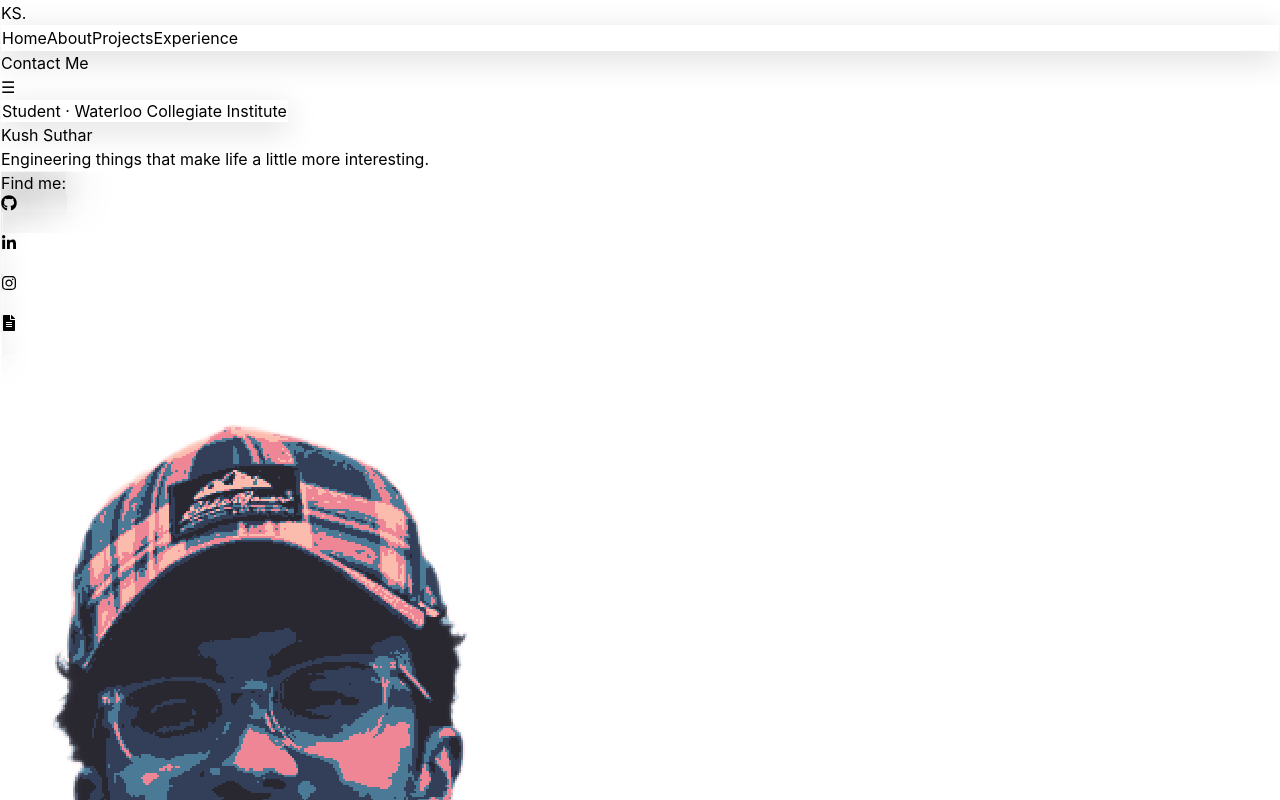
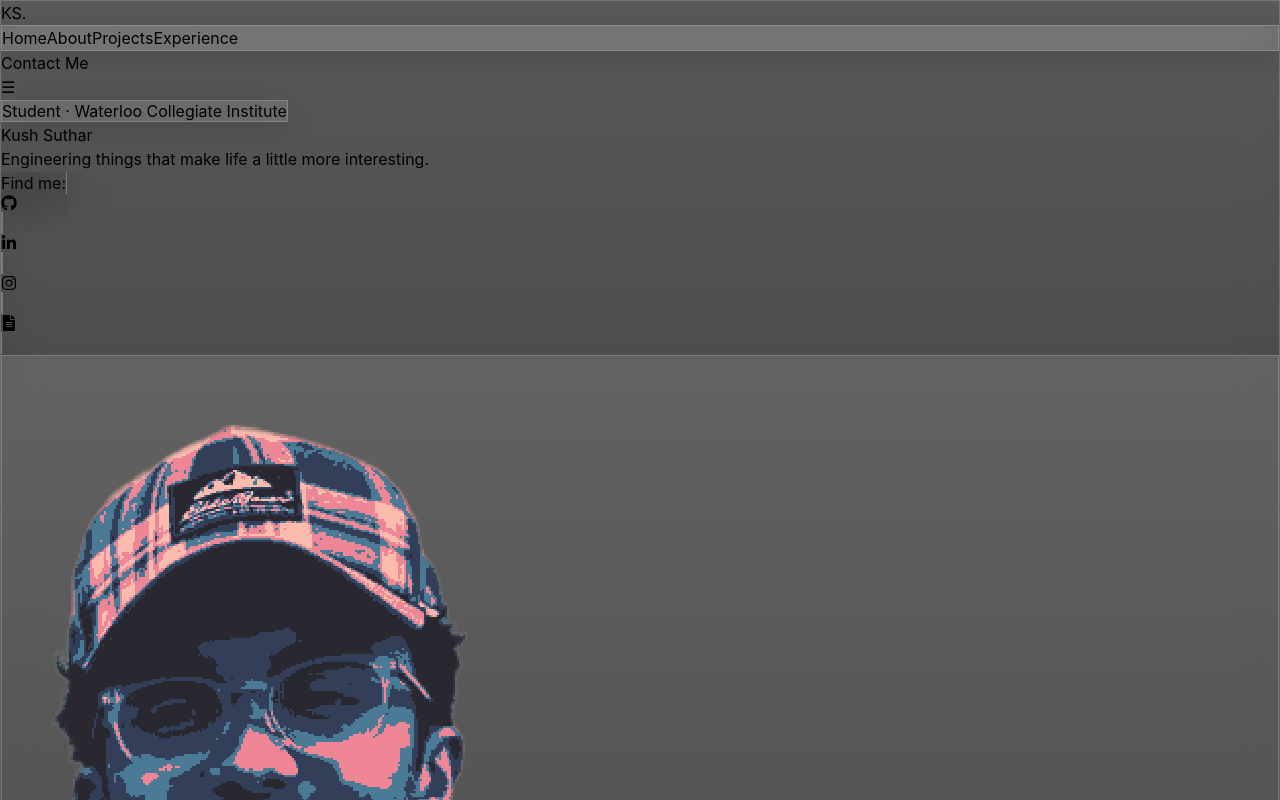
Before and after one commit to kus001/Portfolio-Site, a React (Vite) app in the folder vite-project/: page / in a window 1280 px wide. Shown: the top 800 px of the page. Built offline with nearby package versions, Linux system fonts and the light colour scheme.

Commit message:
Added a feature so that the background changes every refresh.

```diff
--- a/vite-project/src/App.jsx
+++ b/vite-project/src/App.jsx
@@ -5,6 +5,7 @@ import { Experience } from "@/sections/Experience";
 import { Hero } from "@/sections/Hero";
 import { Projects } from "@/sections/Projects";
 import { Contact } from "@/sections/Contact";
+import { randomBackground } from "@/styles/backgrounds";
 
 
 // had to get help from AI, could not figure out how to change the website from just being a single page where you scroll down, to having the buttons in the navbar actually lead to different pages.
@@ -22,16 +23,14 @@ function App() {
   };
 
   return (
-    <div className="
+    <div className={`
       min-h-screen
       flex
       items-center
       justify-center
       p-6
-      bg-gradient-to-t
-      from-[#09203f]
-      to-[#537895]
-    ">
+      ${randomBackground}
+    `}>
 
       <div className="
         w-full
--- a/vite-project/src/index.css
+++ b/vite-project/src/index.css
@@ -1,14 +1,15 @@
 @import "tailwindcss";
 
 @theme {
-  --color-background: #f5f5f7;
-  --color-foreground: #111827;
-  --color-muted-foreground: #374151;
-  --color-primary: #0071e3;
-  --color-primary-foreground: #ffffff;
+  --color-background: #0a0a0b;
+  --color-foreground: #f8fafc;
+  --color-muted-foreground: #a1a1aa;
 
-  --color-border: rgba(0,0,0,0.08);
-  --color-surface: rgba(255,255,255,0.6);
+  --color-primary: #b8c2cc;
+  --color-primary-foreground: #0a0a0b;
+
+  --color-border: rgba(255,255,255,0.12);
+  --color-surface: rgba(255,255,255,0.08);
 }
 
 @layer base {
@@ -32,11 +33,31 @@
 }
 
 @layer components {
+
+  /* background themes */
+  .bg-chocolate {
+  background: #1e130c;
+  background: -webkit-linear-gradient(to bottom, #9a8478, #1e130c);
+  background: linear-gradient(to bottom, #9a8478, #1e130c);
+  }
+
+  .bg-deep-space {
+    background: #000000;  /* fallback for old browsers */
+    background: -webkit-linear-gradient(to bottom, #434343, #000000);  /* Chrome 10-25, Safari 5.1-6 */
+    background: linear-gradient(to bottom, #434343, #000000); /* W3C, IE 10+/ Edge, Firefox 16+, Chrome 26+, Opera 12+, Safari 7+ */
+  }
+
+  .bg-moonlit-asteroid {
+    background: #0F2027;  /* fallback for old browsers */
+    background: -webkit-linear-gradient(to top, #2C5364, #203A43, #0F2027);  /* Chrome 10-25, Safari 5.1-6 */
+    background: linear-gradient(to top, #2C5364, #203A43, #0F2027); /* W3C, IE 10+/ Edge, Firefox 16+, Chrome 26+, Opera 12+, Safari 7+ */
+  }
+
   .glass {
-    background: rgba(255, 255, 255, 0.35);
+    background: rgba(255, 255, 255, 0.12);
     backdrop-filter: blur(20px);
     -webkit-backdrop-filter: blur(20px);
-    border: 1px solid rgba(255, 255, 255, 0.35);
+    border: 1px solid rgba(255, 255, 255, 0.18);
     box-shadow: 0 8px 32px rgba(0, 0, 0, 0.15);
   }
 
--- /dev/null
+++ b/vite-project/src/styles/backgrounds.jsx
@@ -0,0 +1,7 @@
+export const backgrounds = [
+    "bg-chocolate",
+    "bg-deep-space",
+    "bg-moonlit-asteroid"
+];
+
+export const randomBackground = backgrounds[Math.floor(Math.random() * backgrounds.length)]
```
